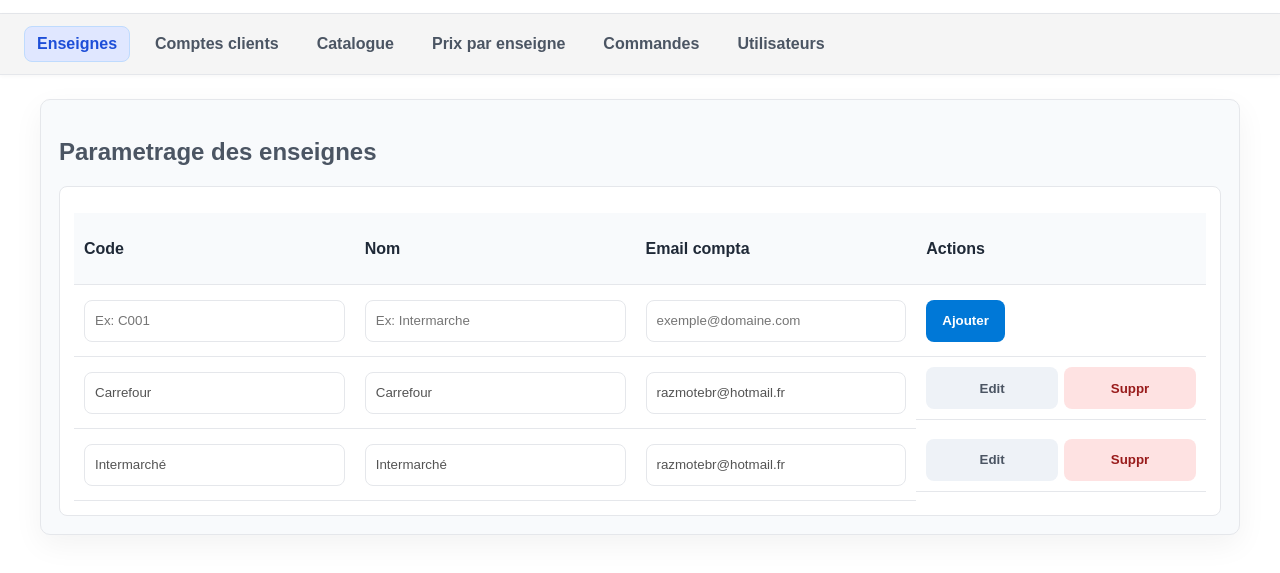
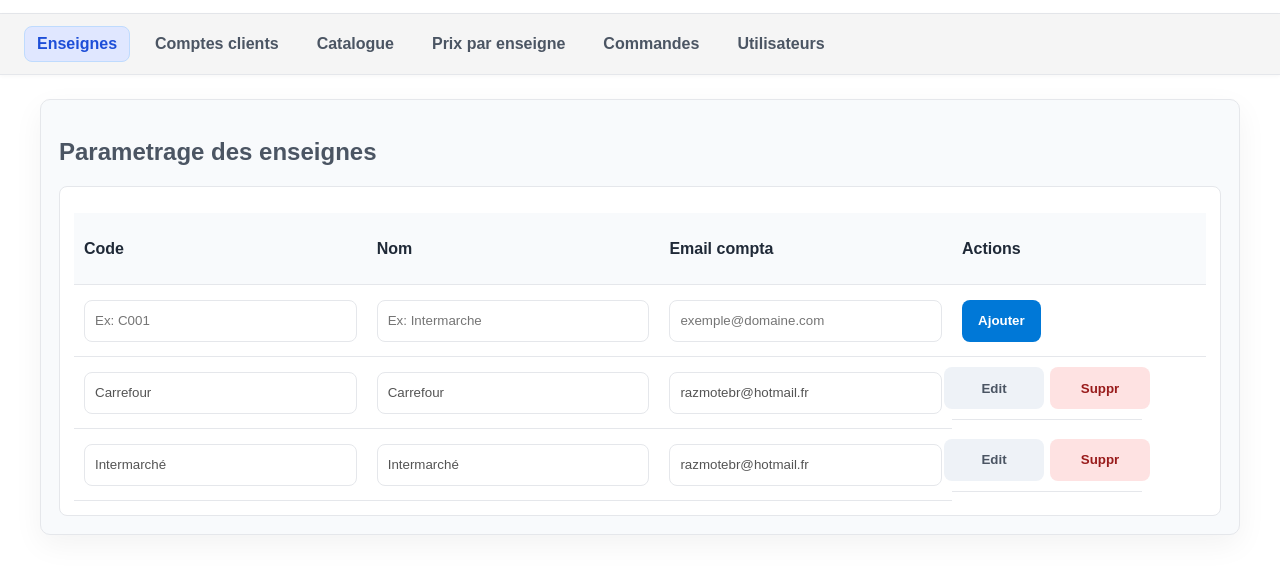
Before and after one commit to razmotebr/digi-consommables, a plain HTML site: page public/admin.html in a window 1280 px wide. Shown: the part 111-684 px from the top of the page. Drawn offline with Linux system fonts and the light colour scheme; no server answers; sample sign-in values are in the browser's storage.

Commit message:
decalage ligne sur catalogue

```diff
--- a/public/admin.html
+++ b/public/admin.html
@@ -99,6 +99,9 @@
             text-align: center;
             flex: 1 1 0;
             width: 100%;
+        }
+        .table-actions {
+            width: 170px;
         }
         .qr-cell {
             display: flex;
```
